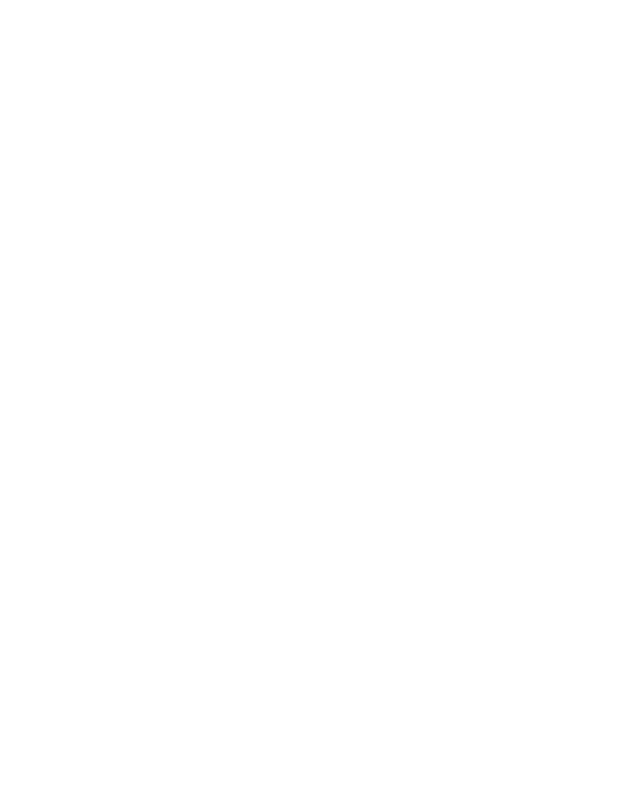
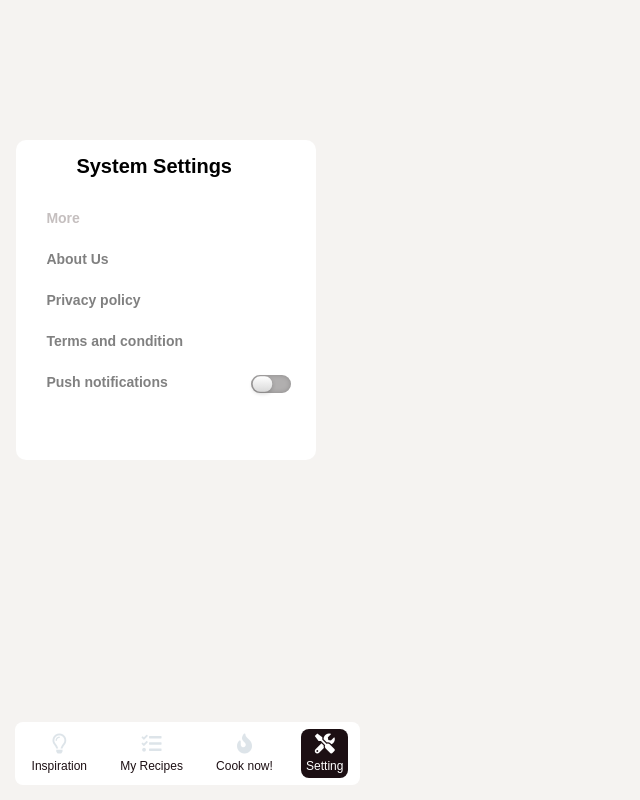
Before and after one commit to GSG-FC02/Cooking-Recipes, a plain HTML site: page html/setting.html in a window 1280 px wide. Shown: the whole page, without its empty margins (0-640 px from the left). Drawn offline with Linux system fonts and the light colour scheme.

Commit message:
add html code for setting page and do style too relates #12

```diff
--- a/css/style.css
+++ b/css/style.css
@@ -260,3 +260,75 @@ stroke-dashoffset: 150;
 
 
 /* Ibrahim styling above this line =============================== */
+
+/* Tuqa (Setting) styling under this line =============================== */
+@import url('https://fonts.googleapis.com/css?family=Noto+Sans+JP&display=swap');
+.center{
+	position: absolute;
+	top: 30%;
+	left: 13%;
+	transform: translate(-50%, -50%);
+	width: 300px;
+	height: 200px;
+}
+.center .system{
+	position: absolute;
+	padding: 15px 60px;
+	color: black;
+	font-size: 20px;
+	font-weight: 600;
+	font-family: 'Noto Sans JP', sans-serif;
+}
+.center .group{
+	padding: 45px 30px;
+  border-radius: 10px;
+  background:  white;
+}
+.center .item{
+	margin: 25px 0;
+	font-weight: 600;
+  font-size: 14px;
+  color: gray;
+}
+#More{
+color: #c5bfbf;
+}
+.center input[type="checkbox"]{
+	position: relative;
+	height: 18px;
+	width: 40px;
+	-webkit-appearance: none;
+	background: rgb(177, 175, 175);
+	outline: none;
+	cursor: pointer;
+	border-radius: 20px;
+	box-shadow: inset 0 0 5px rgba(0,0,0,.2);
+	transition: 0.5s;
+  margin-top: 170px;
+  margin-left: 35px;
+}
+input[type="checkbox"]:before{
+	content: '';
+	position: absolute;
+	width: 23px;
+	height: 18px;
+	border-radius: 20px;
+	top: 0;
+	left: 0;
+	transform: scale(.85);
+	box-shadow: 0 2px 5px rgba(0,0,0,.2);
+	background: linear-gradient(#fff,#f2f2f2,#e6e6e6,#d9d9d9);
+	transition: .5s;
+}
+input:checked[type="checkbox"]{
+	/*background: #00C853;*/
+	background: #387cfa;
+}
+input:checked[type="checkbox"]:before{
+	left: 18px;
+}
+.center .box-group{
+	position: absolute;
+	top: 65px;
+	left: 200px;
+}
--- a/html/cooknow.html
+++ b/html/cooknow.html
@@ -6,7 +6,7 @@
     <meta name="viewport" content="width=device-width, initial-scale=1.0">
     <title>Cooksy</title>
     <link rel="stylesheet" href="https://cdnjs.cloudflare.com/ajax/libs/font-awesome/5.15.1/css/all.min.css" integrity="sha512-+4zCK9k+qNFUR5X+cKL9EIR+ZOhtIloNl9GIKS57V1MyNsYpYcUrUeQc9vNfzsWfV28IaLL3i96P9sdNyeRssA==" crossorigin="anonymous" />
-    <link rel="stylesheet" href="/css/style.css">
+    <link rel="stylesheet" href="../css/style.css">
 </head>
 <body>
     <!-- search bar section -->
--- a/html/setting.html
+++ b/html/setting.html
@@ -0,0 +1,41 @@
+
+<!DOCTYPE html>
+<html lang="en">
+<head>
+	<meta charset="UTF-8">
+    <meta http-equiv="X-UA-Compatible" content="IE=edge">
+    <meta name="viewport" content="width=device-width, initial-scale=1.0">
+    <title>System Settings</title>
+    <link rel="stylesheet" href="https://cdnjs.cloudflare.com/ajax/libs/font-awesome/5.15.1/css/all.min.css" integrity="sha512-+4zCK9k+qNFUR5X+cKL9EIR+ZOhtIloNl9GIKS57V1MyNsYpYcUrUeQc9vNfzsWfV28IaLL3i96P9sdNyeRssA==" crossorigin="anonymous" />
+    <link rel="stylesheet" href="../css/style.css">
+</head>
+<body>
+
+	<!-- navbar section -->
+    <nav class="navbar">
+        <a href="/html/inspiration.html" ><i class="far fa-lightbulb"></i><br>Inspiration</a>
+        <a href="/html/myrecipes.html"><i class="fas fa-tasks"></i><br>My Recipes</a>
+        <a href="/html/cooknow.html" ><i class="fas fa-fire"></i><br>Cook now!</a>
+        <a href="/html/setting.html" id = "active-page"><i class="fas fa-tools"></i><br>Setting</a>
+    </nav>
+
+
+	<div class="center">
+		<div class="system">System Settings</div>
+		<div class="group">
+		<div class="item" id="More">More</div>
+		<div class="item">About Us</div>
+		<div class="item">Privacy policy</div>
+		<div class="item">Terms and condition</div>
+		<div class="item">Push notifications</div>
+	</div>
+	<div class="triangle-group">
+
+	</div>
+	<div class="box-group">
+		<input class="box2" type="checkbox">
+		</div>
+	</div>
+
+</body>
+</html>
```
Also changed, not shown: html/inspiration.html (+1 -1 lines).
